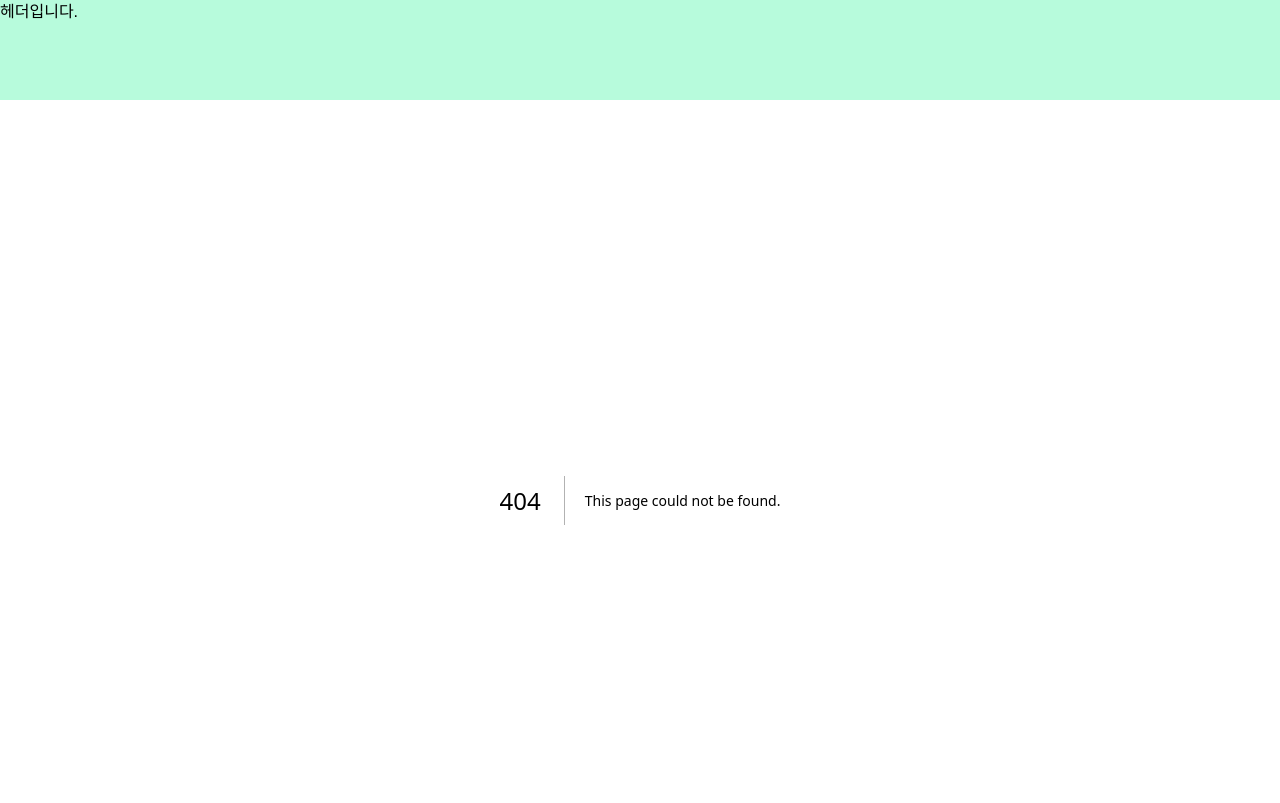
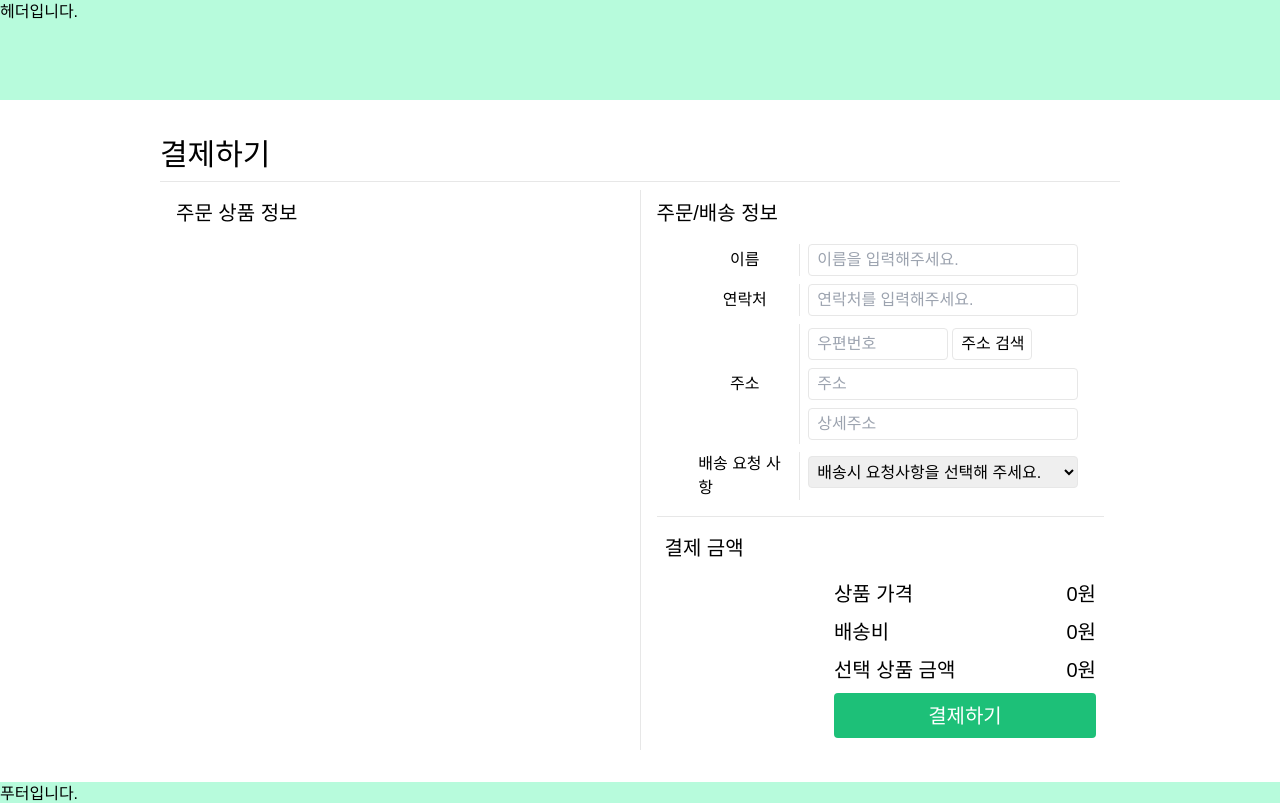
Before and after one commit to 0chae01/refresh-bookstore-refactor, a Next.js app: page /order-create in a window 1280 px wide. Before the commit this address had no page. Shown: the top 803 px of the page. Built offline with nearby package versions, Linux system fonts and the light colour scheme.

Commit message:
feat: 주문하기페이지 레이아웃 완성

```diff
--- a/src/app/cart/page.tsx
+++ b/src/app/cart/page.tsx
@@ -1,7 +1,7 @@
 "use client";
 
 import { cartStateType } from "../../types/cartStateType";
-import CartItem from "../../components/Cart/CartItem";
+import CartItem from "../../components/cart/CartItem";
 import { useRecoilValue, useRecoilState } from "recoil";
 import { cartStore } from "../../stores";
 import { createRef, SyntheticEvent, useEffect, useRef, useState } from "react";
@@ -120,7 +120,7 @@ const Cart = () => {
   }, [cart, formData]);
 
   return (
-    <div className="m-4">
+    <div className="m-8">
       <h1 className="text-large my-1">장바구니</h1>
       <hr className="text-light_gray" />
       {cart ? (
--- /dev/null
+++ b/src/app/order-create/page.tsx
@@ -0,0 +1,206 @@
+"use client";
+
+import { ChangeEvent, useEffect, useRef, useState } from "react";
+import { useRecoilValue } from "recoil";
+import OrderCreateItem from "../../components/order-create/orderCreateItem";
+
+import { cartState } from "../../stores/cart";
+
+const orderCreate = () => {
+  const [mounted, setMounted] = useState(false);
+  const [isLoading, setIsLoading] = useState(true);
+  useEffect(() => {
+    setMounted(true);
+    setIsLoading(false);
+  }, []);
+
+  const cart = useRecoilValue(cartState);
+
+  const priceArr = cart.map((item) => item.amount * item.price);
+  const priceSum = priceArr.reduce((a, b) => a + b, 0);
+  const deliveryFee = priceSum > 50000 || priceSum === 0 ? 0 : 3000;
+
+  const [inputVisible, setInputVisible] = useState(false);
+  const inputRef = useRef<HTMLInputElement>(null);
+  const handleInput = (e: ChangeEvent<HTMLSelectElement>) => {
+    const type = e.target.value;
+    if (type === "5") {
+      setInputVisible(true);
+    } else setInputVisible(false);
+  };
+
+  useEffect(() => {
+    if (inputVisible) {
+      inputRef.current!.focus();
+    }
+  }, [inputVisible]);
+  if (!mounted) return null;
+
+  return (
+    <div className="m-8">
+      <h1 className="text-large my-1">결제하기</h1>
+      <hr className="text-light_gray" />
+      <div className="flex min-h-[70vh] h-[100%] my-2">
+        <section className="flex-1 px-2">
+          <h1 className="text-medium font-normal m-2">주문 상품 정보</h1>
+          {!isLoading ? (
+            cart.map((item) => (
+              <OrderCreateItem
+                key={item.isbn}
+                isbn={item.isbn}
+                image_path={item.image_path}
+                title={item.title}
+                author={item.author}
+                price={item.price}
+                amount={item.amount}
+              />
+            ))
+          ) : (
+            <p>Loading...</p>
+          )}
+        </section>
+        <section className="px-2 flex-1 border-l border-light_gray ">
+          <h1 className="text-medium font-normal m-2">주문/배송 정보</h1>
+          <div className="mx-auto my-4">
+            <div className="userName m-2 flex justify-center">
+              <label className="w-[110px] px-2 mx-2 flex items-center justify-center border-r-[1px] border-light_gray">
+                이름
+              </label>
+              <input
+                className="border-[1px] rounded border-light_gray w-[270px] h-[32px] px-2"
+                placeholder="이름을 입력해주세요."
+              />
+            </div>
+            <div className="userPhoneNumber m-2 flex justify-center">
+              <label className="w-[110px] px-2 mx-2 flex items-center justify-center border-r-[1px] border-light_gray">
+                연락처
+              </label>
+              <input
+                className="border-[1px] rounded border-light_gray w-[270px] h-[32px] px-2"
+                autoComplete="on"
+                // onInput="autoHyphen(this)"
+                maxLength={13}
+                placeholder="연락처를 입력해주세요."
+              />
+            </div>
+            <div className="userAddress m-2 flex justify-center">
+              <label className="w-[110px] px-2 mx-2 flex items-center justify-center border-r-[1px] border-light_gray">
+                주소
+              </label>
+              <div className="addressInput w-[270px]">
+                <input
+                  type="text"
+                  // onClick={() => findAddress()}
+                  className="user_delivery_info border-[1px] rounded border-light_gray w-[140px] h-[32px] px-2 my-1"
+                  id="postalCodeInput"
+                  placeholder="우편번호"
+                  readOnly
+                />
+                <input
+                  type="button"
+                  // onClick={() => findAddress()}
+                  className="search_address border-[1px] rounded border-light_gray w-[80px] h-[32px] px-2 m-1"
+                  value="주소 검색"
+                />
+                <input
+                  type="text"
+                  // onClick={() => findAddress()}
+                  className="user_delivery_info border-[1px] rounded border-light_gray w-[270px] h-[32px] px-2 my-1"
+                  placeholder="주소"
+                  readOnly
+                />
+                <input
+                  type="text"
+                  className="user_delivery_info border-[1px] rounded border-light_gray w-[270px] h-[32px] px-2 my-1"
+                  placeholder="상세주소"
+                />
+              </div>
+            </div>
+            <div className="deliveryRequest m-2 flex justify-center">
+              <p className="w-[110px] px-2 mx-2 flex items-center justify-center border-r-[1px] border-light_gray">
+                배송 요청 사항
+              </p>
+              <div className="deliveryRequestSelect w-[270px]">
+                <select
+                  onChange={handleInput}
+                  className="border-[1px] rounded border-light_gray w-[270px] h-[32px] px-1 my-1"
+                >
+                  <option value="0" className="ml-2">
+                    배송시 요청사항을 선택해 주세요.
+                  </option>
+                  <option
+                    value="1"
+                    className="select-option dropdown-item ml-2"
+                  >
+                    배송 전 연락바랍니다.
+                  </option>
+                  <option
+                    value="2"
+                    className="select-option dropdown-item ml-2"
+                  >
+                    부재 시 경비실에 맡겨주세요.
+                  </option>
+                  <option
+                    value="3"
+                    className="select-option dropdown-item ml-2"
+                  >
+                    부재 시 문 앞에 놓아주세요.
+                  </option>
+                  <option
+                    value="4"
+                    className="select-option dropdown-item ml-2"
+                  >
+                    부재 시 택배함에 넣어주세요.
+                  </option>
+                  <option
+                    value="5"
+                    className="select-option dropdown-item ml-2"
+                  >
+                    직접 입력
+                  </option>
+                </select>
+                {inputVisible ? (
+                  <input
+                    ref={inputRef}
+                    type="text"
+                    maxLength={50}
+                    placeholder="최대 50자 입력이 가능합니다."
+                    className="border-[1px] rounded border-light_gray w-[270px] h-[32px] px-2 my-1"
+                  />
+                ) : null}
+              </div>
+            </div>
+          </div>
+          <hr className="m-2 text-light_gray box-border" />
+          <div>
+            <h1 className="text-medium font-normal m-4 box-border">
+              결제 금액
+            </h1>
+            <div className="priceInfo text-medium font-normal ml-[40%] mr-4 flex flex-col ">
+              <div className="flex justify-between mb-2">
+                <p>상품 가격</p>
+                <p>{priceSum.toLocaleString()}원</p>
+              </div>
+              <div className="flex justify-between mb-2">
+                <p>배송비</p>
+                <p>{deliveryFee.toLocaleString()}원</p>
+              </div>
+              <div className="flex justify-between mb-2">
+                <p>선택 상품 금액</p>
+                <p>{(priceSum + deliveryFee).toLocaleString()}원</p>
+              </div>
+              <button
+                onClick={() => console.log("complete!")}
+                className="rounded text-white bg-point w-[100%] h-[45px] disabled:bg-gray"
+              >
+                결제하기
+              </button>
+            </div>
+          </div>
+        </section>
+      </div>
+    </div>
+  );
+};
+
+export default orderCreate;
--- a/src/components/Cart/CartItem.tsx
+++ b/src/components/Cart/CartItem.tsx
@@ -3,7 +3,7 @@ import { useRecoilState } from "recoil";
 import { cartStore } from "../../stores";
 import { cartStateType } from "../../types/cartStateType";
 
-type BookItemProps = {
+type cartItemProps = {
   isbn: string;
   image_path: string;
   title: string;
@@ -13,7 +13,7 @@ type BookItemProps = {
 };
 
 const CartItem = (
-  { isbn, image_path, title, author, price, amount }: BookItemProps,
+  { isbn, image_path, title, author, price, amount }: cartItemProps,
   ref: ForwardedRef<HTMLInputElement>
 ) => {
   const [cart, setCart] = useRecoilState(cartStore.cartState);
--- /dev/null
+++ b/src/components/order-create/OrderCreateItem.tsx
@@ -0,0 +1,39 @@
+type cartItemProps = {
+  isbn: string;
+  image_path: string;
+  title: string;
+  author: string;
+  price: number;
+  amount: number;
+};
+
+const OrderCreateItem = ({
+  isbn,
+  image_path,
+  title,
+  author,
+  price,
+  amount,
+}: cartItemProps) => {
+  return (
+    <div className="border-[1px] border-light_gray rounded-lg h-[150px] m-2 px-2 py-1 flex justify-between items-center shadow-md">
+      <div className="w-[100px] h-[130px] p-1 mx-1 flex items-center border-[1px] border-light_gray">
+        <img src={image_path} alt={title} className="w-[100%] h-[100%]" />
+      </div>
+      <div className="h-[130px] flex flex-col flex-1 mx-1 my-2 justify-between">
+        <div className="flex flex-col justify-center">
+          <h1 className="text-regular font-normal whitespace-nowrap overflow-hidden text-ellipsis ">
+            {title}
+          </h1>
+          <div className="text-regular text-dark_gray">{author}</div>
+        </div>
+        <div className="flex flex-col items-end">
+          <p className="text-dark_gray text-small">총 {amount}권</p>
+          <p className="text-medium">{(price * amount).toLocaleString()}원</p>
+        </div>
+      </div>
+    </div>
+  );
+};
+
+export default OrderCreateItem;
```
